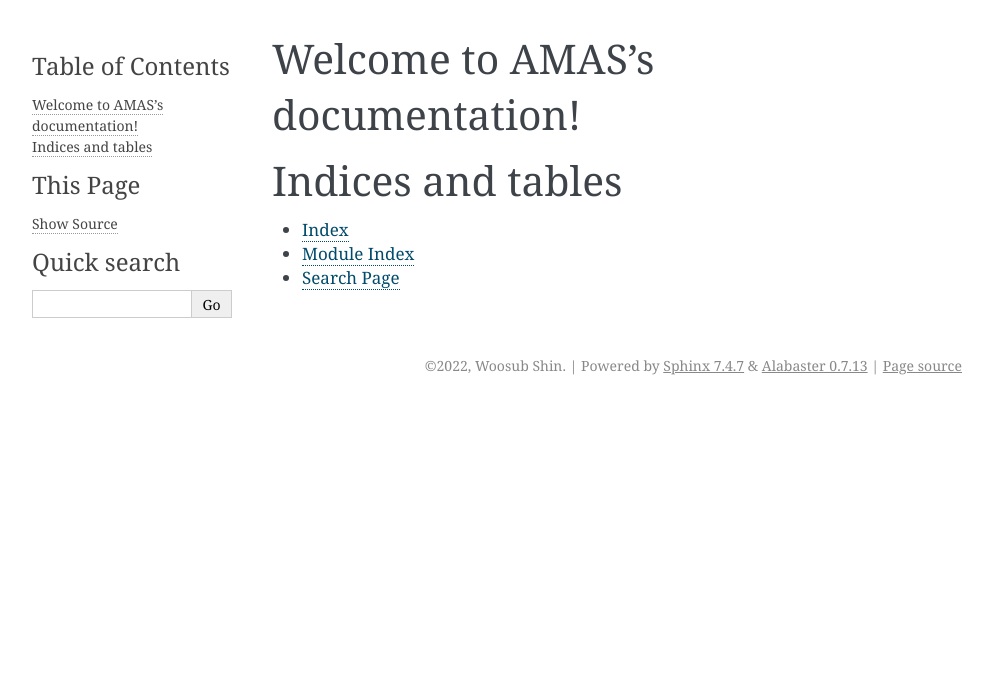
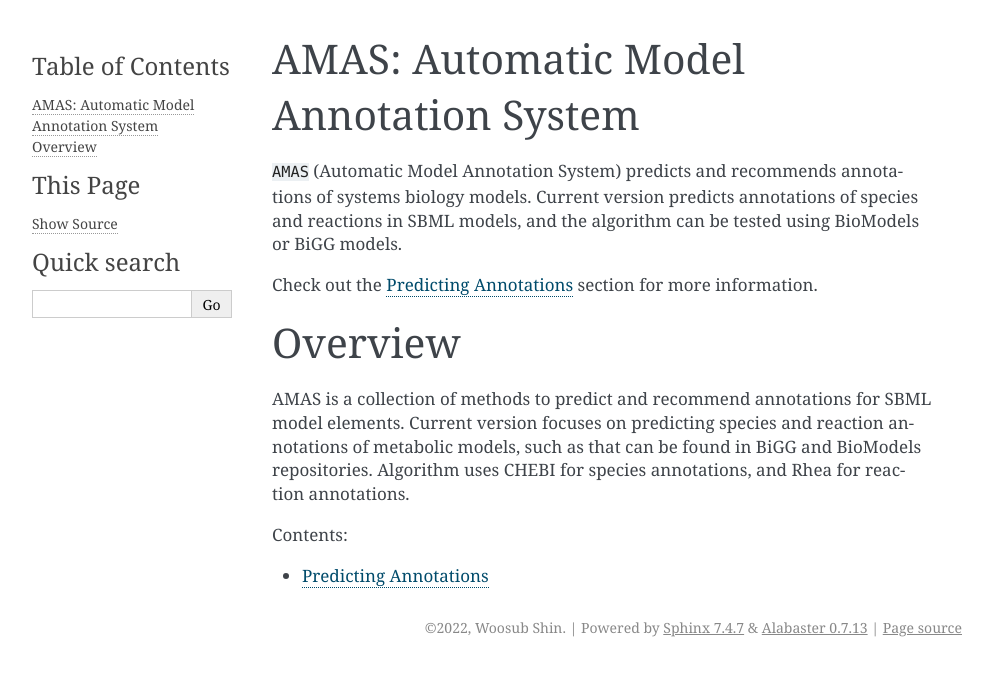
Before and after one commit to sys-bio/AMAS, a Sphinx documentation site: the page built from docs/source/index.rst, in a window 1280 px wide. Shown: the top 676 px of the page, without its empty margins (148-1141 px from the left). Built offline with Sphinx 7.4.7, drawn with Linux system fonts in a browser that asks for light colours.

Commit message:
update rst documents

```diff
--- a/docs/source/index.rst
+++ b/docs/source/index.rst
@@ -3,18 +3,21 @@
    You can adapt this file completely to your liking, but it should at least
    contain the root `toctree` directive.
 
-Welcome to AMAS's documentation!
-================================
+AMAS: Automatic Model Annotation System
+=======================================
+
+``AMAS`` (Automatic Model Annotation System) predicts and recommends annotations of systems biology models. Current version predicts annotations of species and reactions in SBML models, and the algorithm can be tested using BioModels or BiGG models.
+
+Check out the :doc:`prediction` section for more information.
+
+
+Overview
+========
+AMAS is a collection of methods to predict and recommend annotations for SBML model elements. Current version focuses on predicting species and reaction annotations of metabolic models, such as that can be found in BiGG and BioModels repositories. Algorithm uses CHEBI for species annotations, and Rhea for reaction annotations.
+
 
 .. toctree::
    :maxdepth: 2
    :caption: Contents:
 
-
-
-Indices and tables
-==================
-
-* :ref:`genindex`
-* :ref:`modindex`
-* :ref:`search`
+   prediction
```
Also changed, not shown: docs/source/prediction.rst (added, +12 -0 lines), 1 other file.
